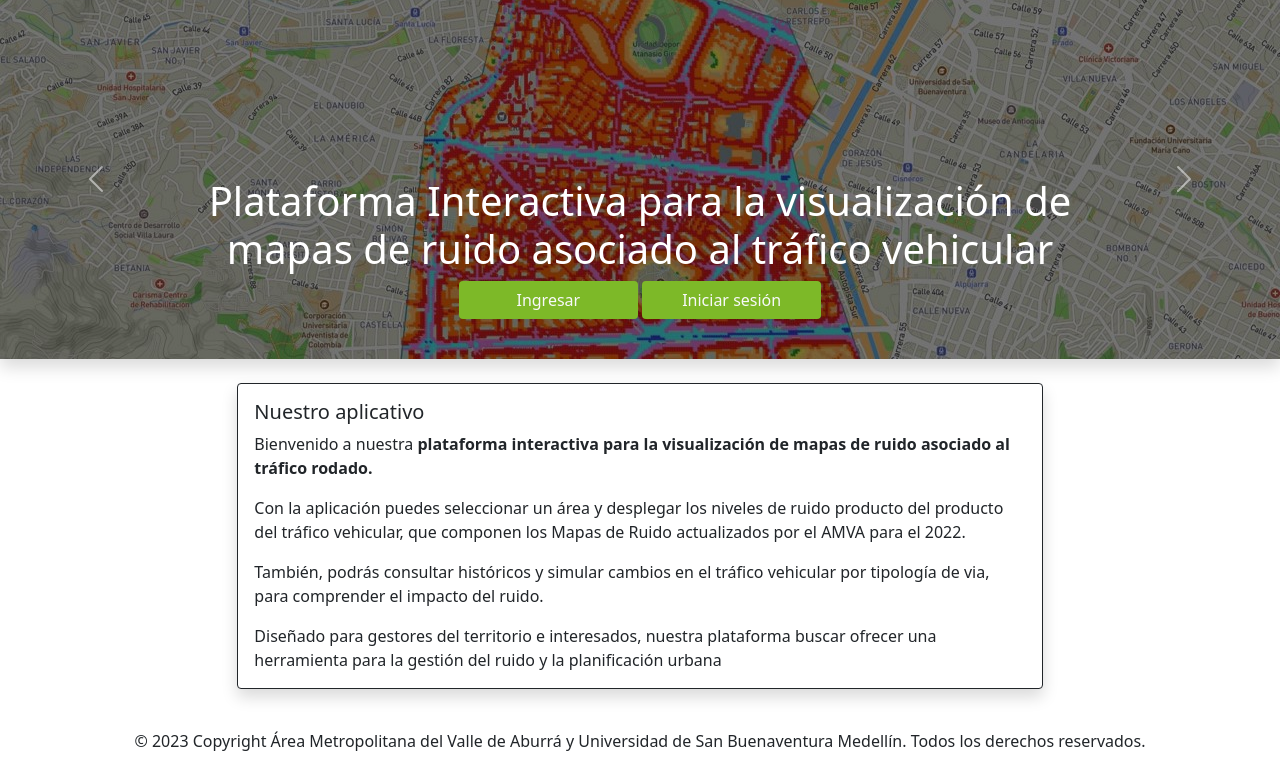
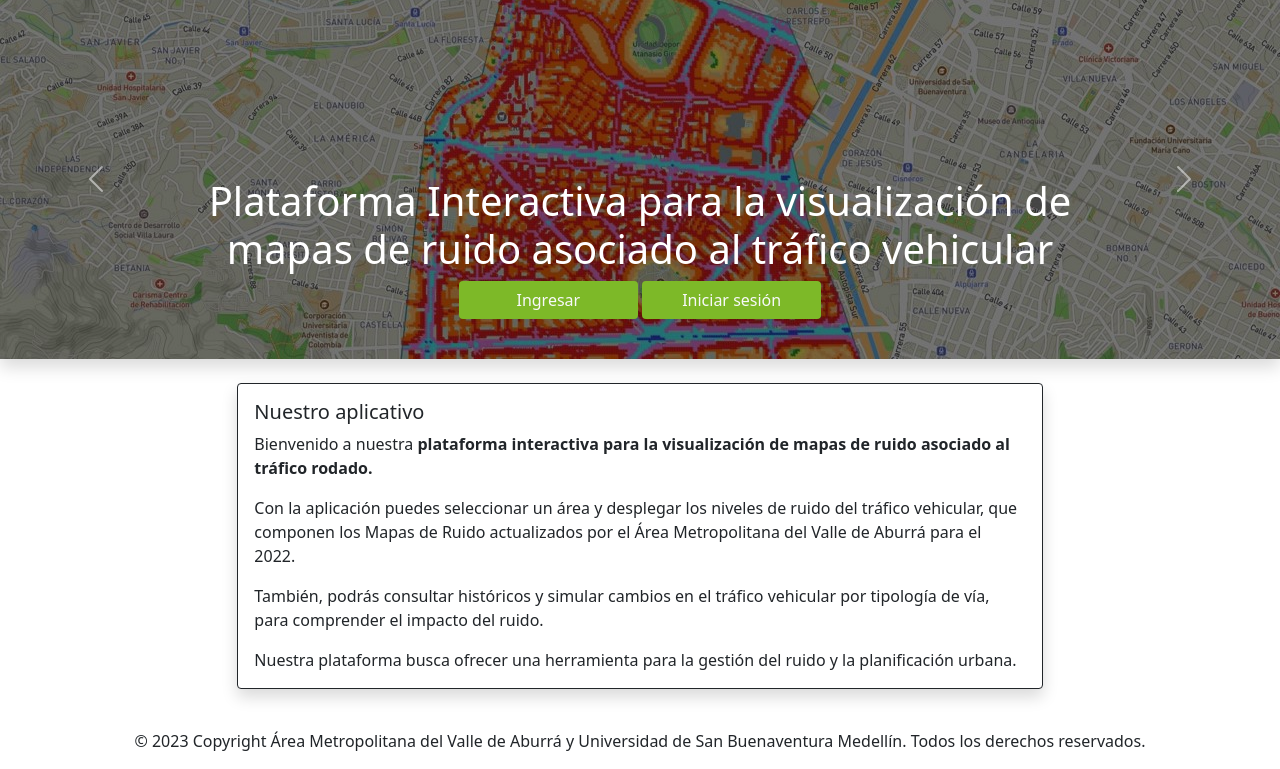
Before and after one commit to GeotrendsCo/Ecosistema_AMVA, a Django app: page / in a window 1280 px wide. Shown: the part 77-846 px from the top of the page. Run offline with Django 4.2, Linux system fonts and the light colour scheme; some libraries are stand-ins or nearby versions.

Commit message:
Ajustes 11 de julio de 2024

```diff
--- a/landing/templates/index.html
+++ b/landing/templates/index.html
@@ -56,7 +56,7 @@
       <div class="carousel-item">
         <img src="{% static 'img/Slide3.jpg' %}" class="d-block w-100 carImageCustom" alt="...">
         <div class="carousel-caption d-none d-md-block">
-          <h1>Registros históricos de la red de monitoreo de ruido.</h1>
+          <h1>Registros históricos de la red de monitoreo de ruido</h1>
           <a href="/webGisApi/apiHome/" class="btn text-light"
             style="background-color: #7DB928; width: 20%;">Ingresar</a>
           <a href="/crudSystem/login/" class="btn text-light" style="background-color: #7DB928; width: 20%;">Iniciar
@@ -86,15 +86,14 @@
             <p class="card-text">
               Bienvenido a nuestra <b>plataforma interactiva para la visualización de mapas de ruido asociado al tráfico
                 rodado.</b></p>
-            <p class="card-text">Con la aplicación puedes seleccionar un área y desplegar los niveles de ruido producto
-              del producto del
-              tráfico vehicular, que componen los Mapas de Ruido actualizados por el AMVA para el 2022.</p>
+            <p class="card-text">Con la aplicación puedes seleccionar un área y desplegar los niveles de ruido  del
+              tráfico vehicular, que componen los Mapas de Ruido actualizados por el Área Metropolitana del Valle de Aburrá para el 2022.</p>
             <p class="card-text">También, podrás consultar históricos y simular cambios en el tráfico vehicular por
-              tipología de via, para
+              tipología de vía, para
               comprender el impacto del ruido.</p>
-            <p class="card-text">Diseñado para gestores del territorio e interesados, nuestra plataforma buscar ofrecer
+            <p class="card-text">Nuestra plataforma busca ofrecer
               una herramienta
-              para la gestión del ruido y la planificación urbana</p>
+              para la gestión del ruido y la planificación urbana.</p>
           </div>
         </div>
       </div>
--- a/webgis/static/assets/enviarFormConsulta.js
+++ b/webgis/static/assets/enviarFormConsulta.js
@@ -47,7 +47,7 @@ $('#formularioConsulta').submit(function (event) {
 
     document.getElementById('searchInitialDate').innerHTML = formData.iDate;
     document.getElementById('searchFinalDate').innerHTML = formData.fDate;
-    document.getElementById('searchHourRange').innerHTML = 'Entre las <b>' + formData.iHour + ' Hrs</b> y las <b>' + formData.fHour +' Hrs</b>.' ;
+    document.getElementById('searchHourRange').innerHTML = 'Entre las <b>' + formData.iHour + ' horas</b> y las <b>' + formData.fHour +' horas</b>.' ;
     document.getElementById('searchCurrentDate').textContent = new Date().toLocaleDateString();
 
     // Enviar los datos al servidor
--- a/webgis/views.py
+++ b/webgis/views.py
@@ -446,7 +446,7 @@ def generateReport(request):
             elements.append(Spacer(1, 12))
 
             # Añadir el gráfico al PDF
-            elements.append(Image(img_buffer, width=400, height=400))
+            elements.append(Image(img_buffer, width=450, height=450))
             elements.append(Spacer(1, 12))
 
             # Información en forma de tabla
```
Also changed, not shown: webgis/templates/apiHomeBasic.html (+4 -5 lines), webgis/templates/apiHomeSuper.html (+6 -6 lines), db.sqlite3.
